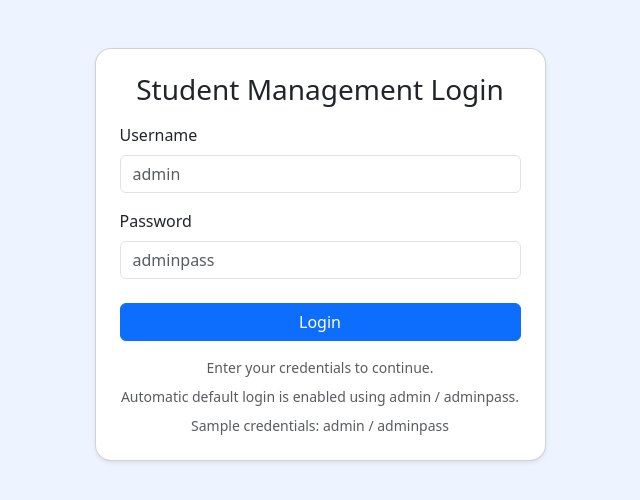
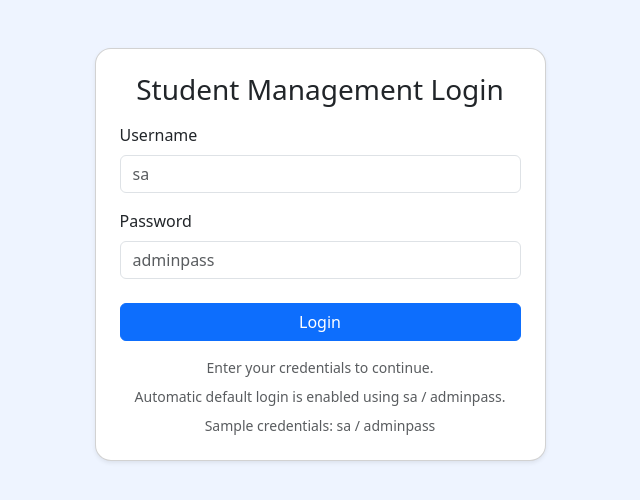
Before and after one commit to Betsygeorge24/student_management_system, a React (Vite) app in the folder frontend/: page / in a window 1280 px wide. Shown: the top 500 px of the page, without its empty margins (320-960 px from the left). Built offline with nearby package versions, Linux system fonts and the light colour scheme; no server answers.

Commit message:
update default sa login

```diff
--- a/frontend/src/pages/Login.jsx
+++ b/frontend/src/pages/Login.jsx
@@ -34,11 +34,17 @@ const Login = () => {
     const autoLogin = async () => {
       setLoading(true)
       try {
-        const response = await API.post('/login/', { username: 'admin', password: 'adminpass' })
+        let response
+        try {
+          response = await API.post('/login/', { username: 'sa', password: 'adminpass' })
+        } catch (firstError) {
+          response = await API.post('/login/', { username: 'admin', password: 'adminpass' })
+          toast.info('sa login failed; using admin fallback')
+        }
         const token = response.data.token
         localStorage.setItem('studentAppToken', token)
         setAuthHeader(token)
-        toast.success('Logged in as default admin')
+        toast.success('Logged in with default credentials')
         navigate('/dashboard', { replace: true })
       } catch (error) {
         console.error('Default login failed', error)
@@ -86,7 +92,7 @@ const Login = () => {
                     className="form-control"
                     value={username}
                     onChange={(e) => setUsername(e.target.value)}
-                    placeholder="admin"
+                    placeholder="sa"
                   />
                 </div>
                 <div className="mb-4">
@@ -105,10 +111,10 @@ const Login = () => {
               </form>
               <div className="mt-3 text-center text-muted small">{helperText}</div>
               <div className="mt-2 text-center text-muted small">
-                Automatic default login is enabled using admin / adminpass.
+                Automatic default login is enabled using sa / adminpass.
               </div>
               <div className="mt-2 text-center text-muted small">
-                Sample credentials: admin / adminpass
+                Sample credentials: sa / adminpass
               </div>
             </div>
           </div>
```
Also changed, not shown: 1 other file (tests, documents, lock files or other folders).
